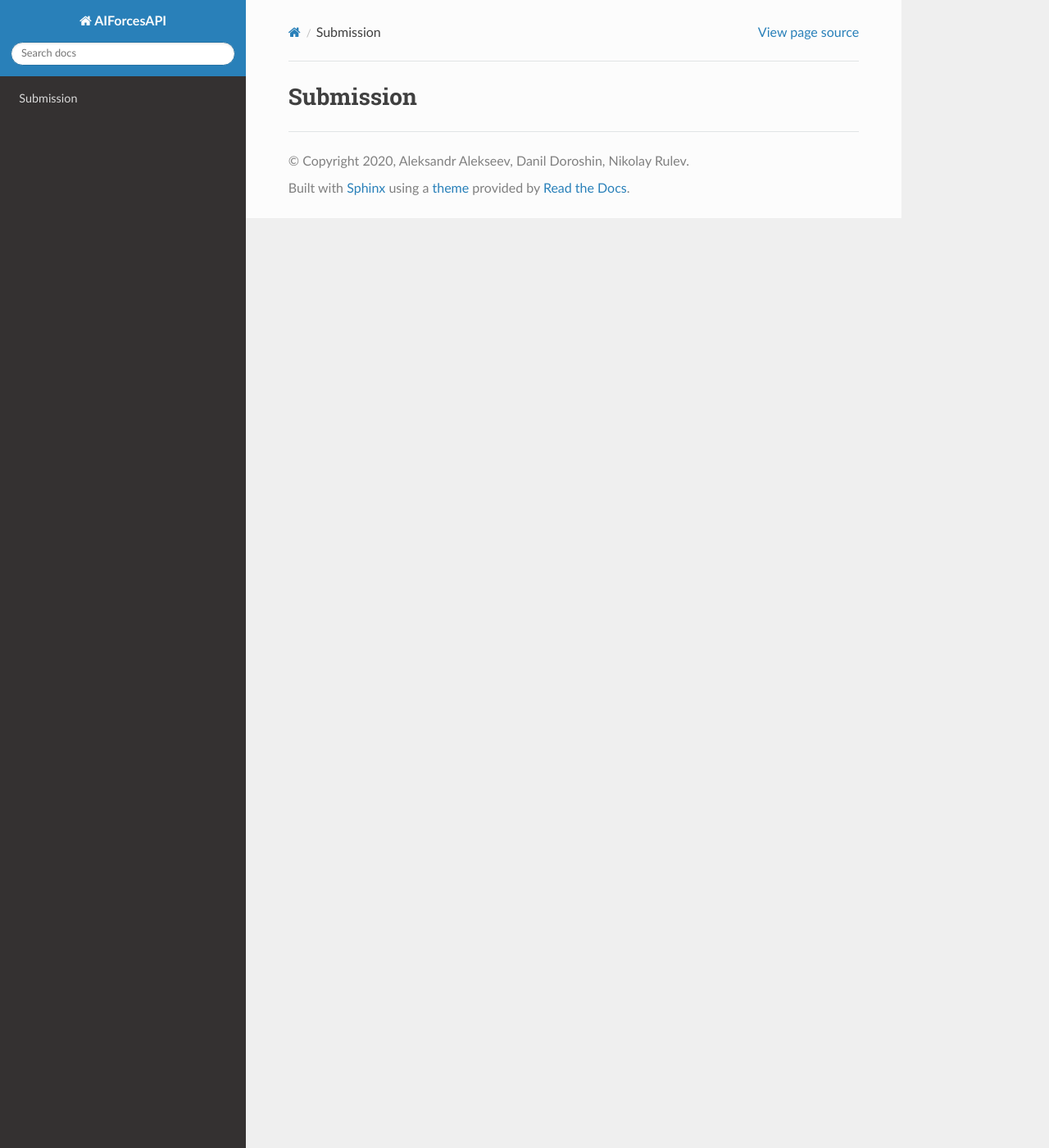
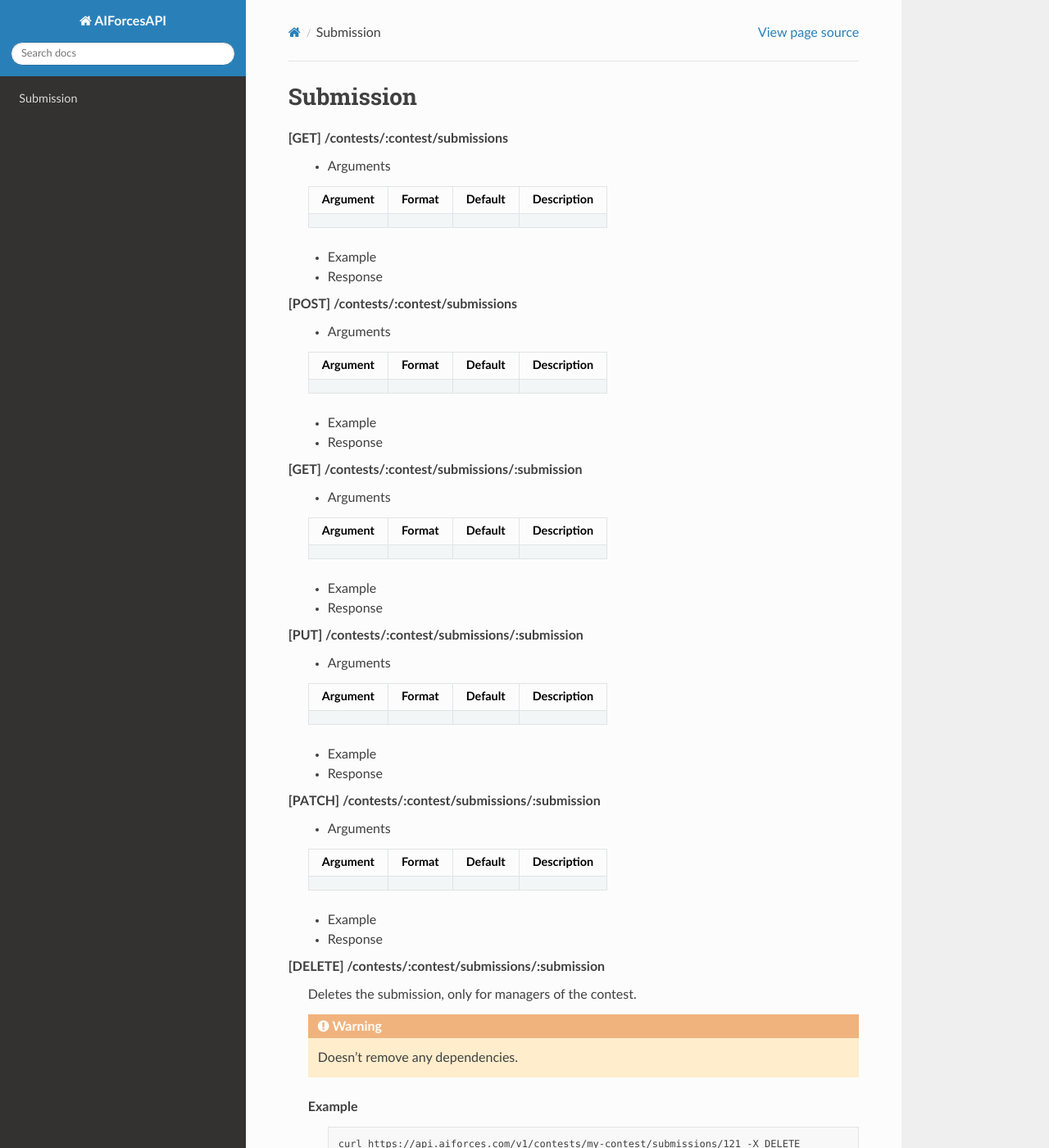
Before and after one commit to AIForces/AIForcesAPI, a Sphinx documentation site: the page built from docs/source/submission.rst, in a window 1280 px wide and 1400 px high. Shown: the whole window at 82% size. Built offline with Sphinx 7.4.7 and the Read the Docs theme 2.0.0, drawn with Linux system fonts in a browser that asks for light colours.

Commit message:
Added some endpoints for submission and tournament

```diff
--- a/docs/source/submission.rst
+++ b/docs/source/submission.rst
@@ -1,2 +1,73 @@
 Submission
 ----------
+
+[GET] /contests/:contest/submissions
+	- Arguments
+
+	.. csv-table::
+		:header: "Argument", "Format", "Default", "Description"
+
+		, , ,
+
+	- Example
+
+	- Response
+
+[POST] /contests/:contest/submissions
+	- Arguments
+
+	.. csv-table::
+		:header: "Argument", "Format", "Default", "Description"
+
+		, , ,
+
+	- Example
+
+	- Response
+
+[GET] /contests/:contest/submissions/:submission
+	- Arguments
+
+	.. csv-table::
+		:header: "Argument", "Format", "Default", "Description"
+
+		, , ,
+
+	- Example
+
+	- Response
+
+[PUT] /contests/:contest/submissions/:submission
+	- Arguments
+
+	.. csv-table::
+		:header: "Argument", "Format", "Default", "Description"
+
+		, , ,
+
+	- Example
+
+	- Response
+
+[PATCH] /contests/:contest/submissions/:submission
+	- Arguments
+
+	.. csv-table::
+		:header: "Argument", "Format", "Default", "Description"
+
+		, , ,
+
+	- Example
+
+	- Response
+
+[DELETE] /contests/:contest/submissions/:submission
+	Deletes the submission, only for managers of the contest.
+
+	.. warning:: Doesn't remove any dependencies.
+	Example
+		.. code-block:: bash
+
+			curl https://api.aiforces.com/v1/contests/my-contest/submissions/121 -X DELETE
+
+	Response
```
Also changed, not shown: docs/source/tournament.rst (+54 -0 lines).
